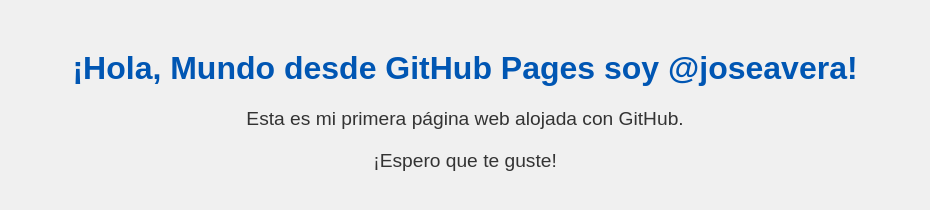
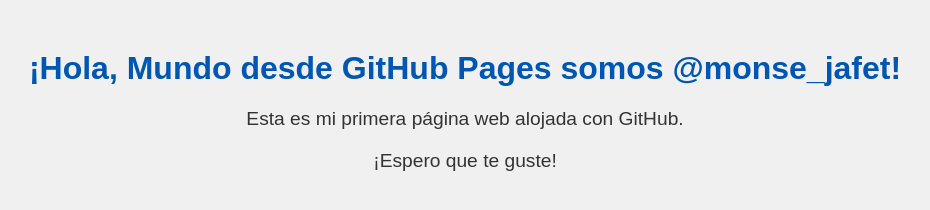
Before and after one commit to ElSenpaixdde/proyecto, a plain HTML site: page index.html in a window 1280 px wide. Shown: the whole page, without its empty margins (175-1105 px from the left). Drawn offline with Linux system fonts and the light colour scheme.

Commit message:
Update index.html

```diff
--- a/index.html
+++ b/index.html
@@ -21,7 +21,7 @@
     </style>
 </head>
 <body>
-    <h1>¡Hola, Mundo desde GitHub Pages soy @joseavera!</h1>
+    <h1>¡Hola, Mundo desde GitHub Pages somos @monse_jafet!</h1>
     <p>Esta es mi primera página web alojada con GitHub.</p>
     <p>¡Espero que te guste!</p>
 </body>
```
